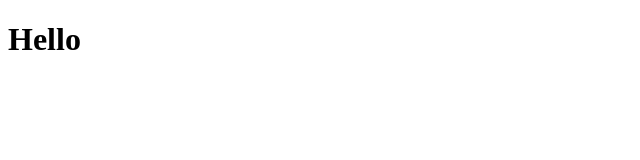
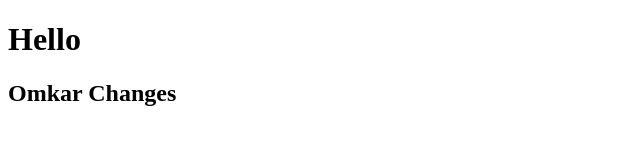
Before and after one commit to AjinkyaLY/GitHub-LSD, a plain HTML site: page index.html in a window 1280 px wide. Shown: the whole page, without its empty margins (0-640 px from the left). Drawn offline with Linux system fonts and the light colour scheme.

Commit message:
omkar changes

```diff
--- a/index.html
+++ b/index.html
@@ -9,6 +9,7 @@
 
 <body>
     <h1>Hello</h1>
+    <h2>Omkar Changes</h2>
 </body>
 
 </html>
```
